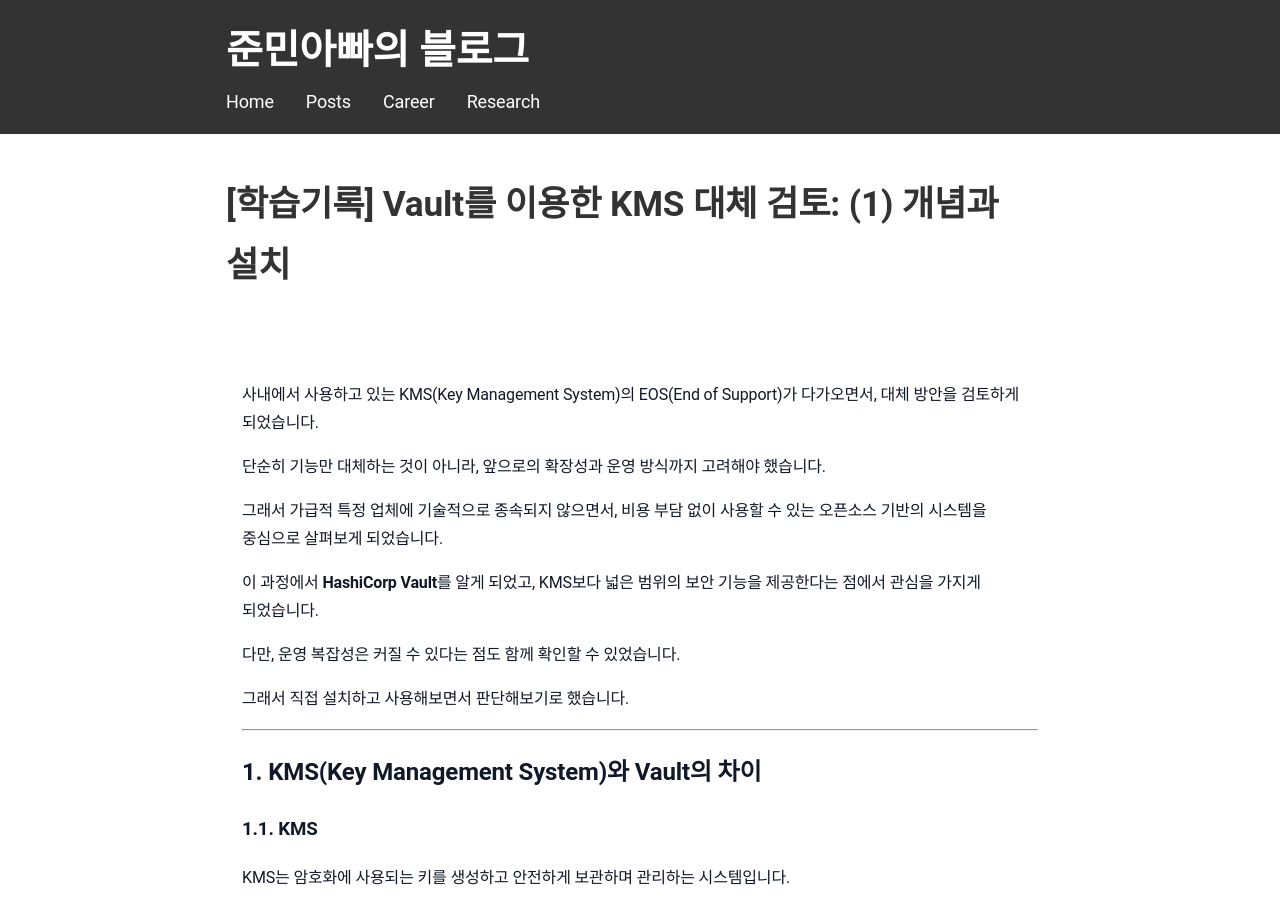
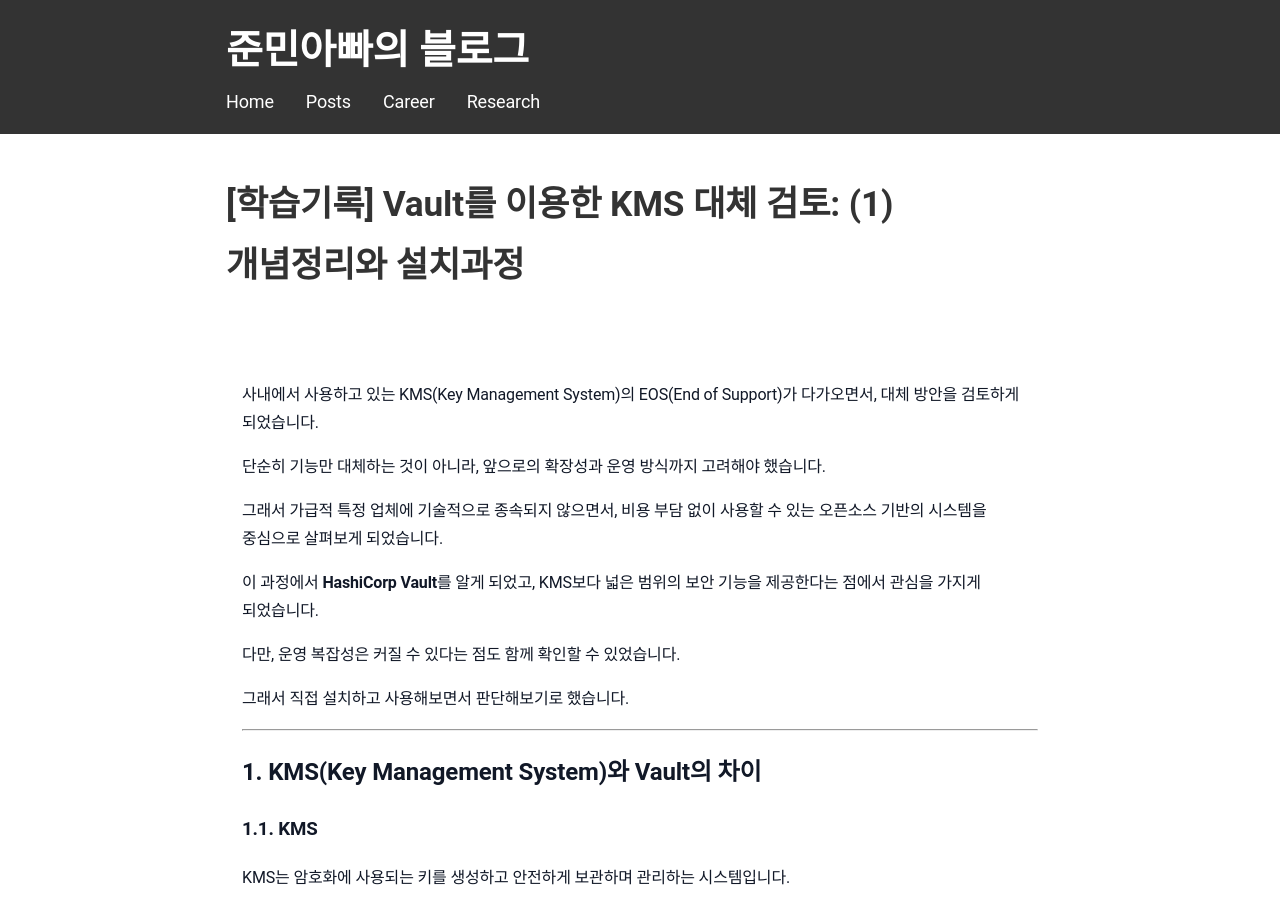
Before and after one commit to sanghoon-lee/sanghoon-lee.github.io, a Jekyll site: the page built from _posts/2026-04-09-vault.md, in a window 1280 px wide and 900 px high. Built offline with Jekyll 4.4.1, drawn with Linux system fonts in a browser that asks for light colours; nearby versions of some CDN libraries; comment, search, counter and statistics services are not loaded.

Commit message:
hashicorp 2번째 포스팅 추가

```diff
--- a/_posts/2026-04-09-vault.md
+++ b/_posts/2026-04-09-vault.md
@@ -1,6 +1,6 @@
 ---
 layout: post
-title: "[학습기록] Vault를 이용한 KMS 대체 검토: (1) 개념과 설치"
+title: "[학습기록] Vault를 이용한 KMS 대체 검토: (1) 개념정리와 설치과정"
 date: 2026-04-09
 description: HashiCorp Valut에 대한 개념을 공부하고, 직접 설치해서 정상적으로 동작하는지 확인하는 과정을 정리한 글입니다.
 image: /assets/images/hashicorp.jpg
```
